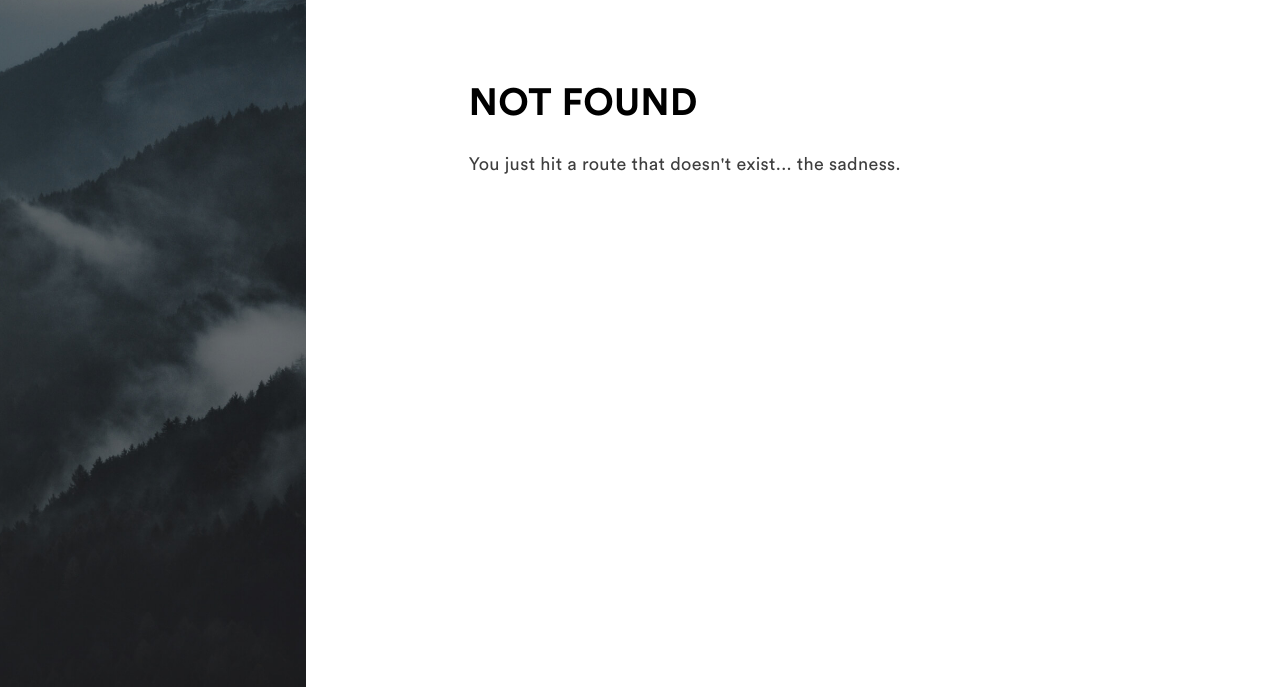
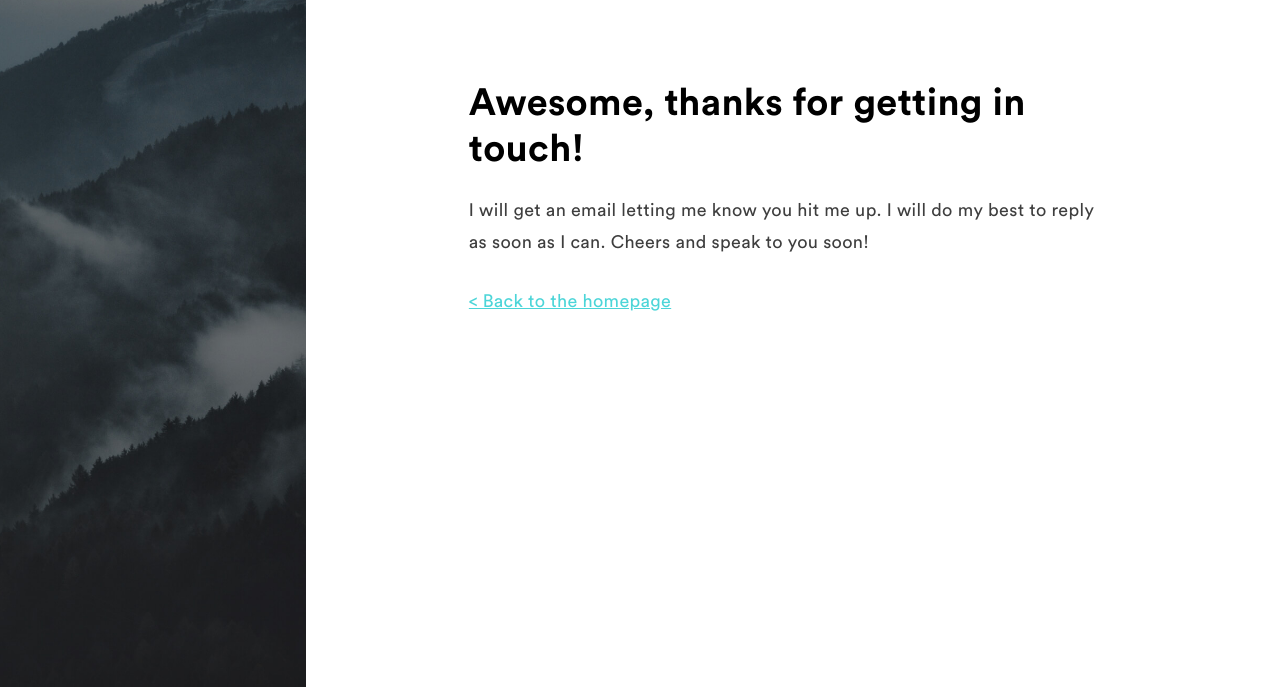
Before and after one commit to mchadwickweb/mchadwick.co.uk, a Gatsby site: page /contact/success in a window 1280 px wide. Before the commit this address had no page. Shown: the part 113-800 px from the top of the page. Built offline with nearby package versions, Linux system fonts and the light colour scheme; Gatsby itself is replaced by a stand-in of ours.

Commit message:
Dev: Added a success page for the form.

```diff
--- /dev/null
+++ b/src/pages/contact/success.js
@@ -0,0 +1,14 @@
+import React from 'react';
+import { Link } from 'gatsby'
+
+import Layout from '../../components/layout';
+
+const ContactFormSuccess = () => (
+  <Layout>
+    <h1>Awesome, thanks for getting in touch!</h1>
+    <p>I will get an email letting me know you hit me up. I will do my best to reply as soon as I can. Cheers and speak to you soon!</p>
+    <Link to="/">{`< Back to the homepage`}</Link>
+  </Layout>
+);
+
+export default ContactFormSuccess;
--- a/src/styles/base.scss
+++ b/src/styles/base.scss
@@ -134,6 +134,7 @@ input[type='submit'],
   font-weight: $fontWeight--bold;
   text-decoration: none;
   border: none;
+  cursor: pointer;
   transition: background-color $transition-time--short;
 
   &:hover,
```
